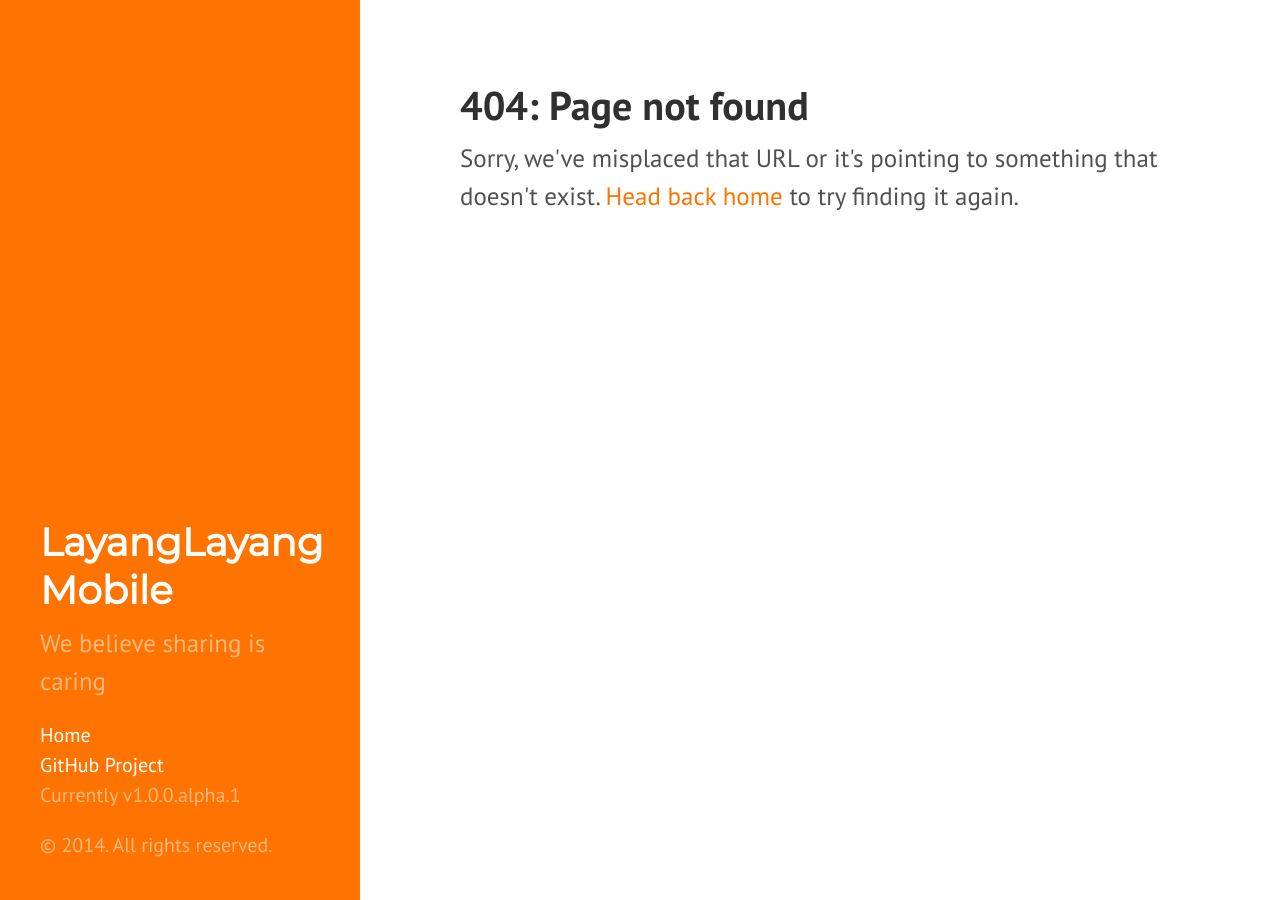
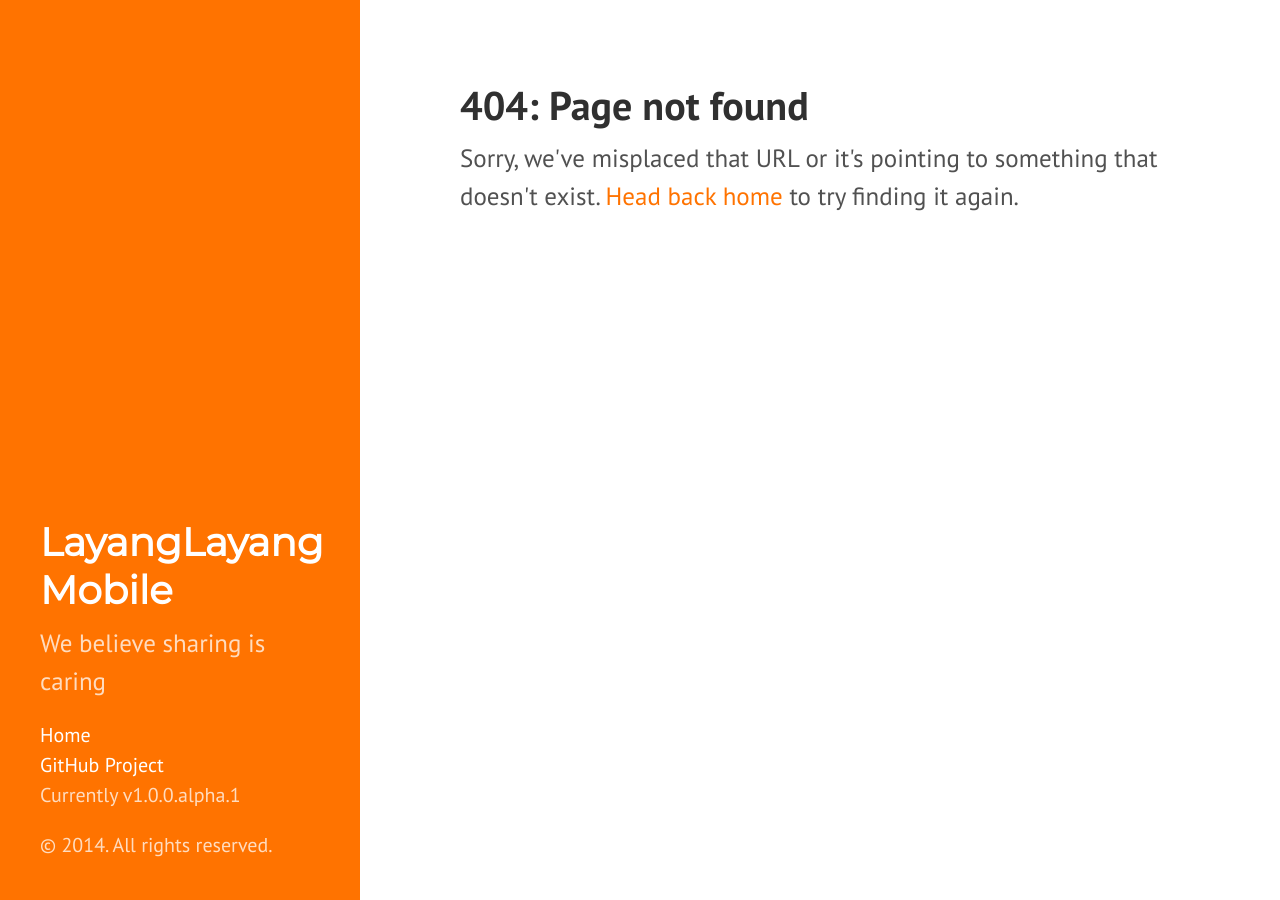
Before and after one commit to layanglayangmobile/blog, a Jekyll site: the page built from 404.html, in a window 1280 px wide. Built offline with Jekyll 4.4.1, drawn with Linux system fonts in a browser that asks for light colours; Markdown is read by kramdown in place of the engine named in the settings.

Commit message:
refactor(styles): increase opacity of the object
Now, we can read the text more clearly after increased the opacity to 0.75

```diff
--- a/public/css/hyde.css
+++ b/public/css/hyde.css
@@ -252,6 +252,7 @@
 /* LayangLayang Mobile Theme */
 .theme-base-llm .sidebar {
   background-color: #ff7300;
+  color: rgba(255,255,255, 0.75);
 }
 
 .theme-base-llm .sidebar-about h1 {
```
